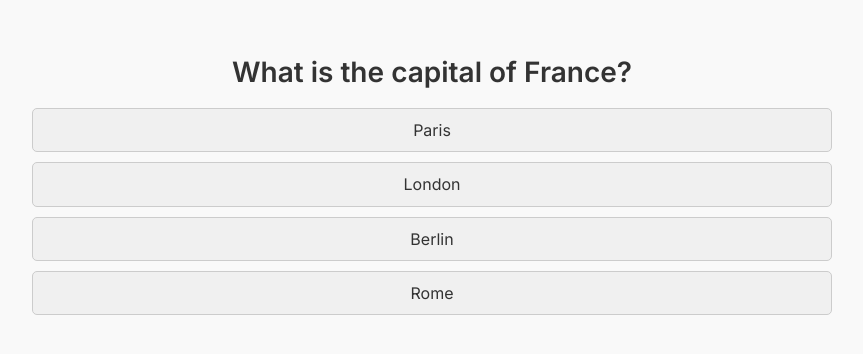
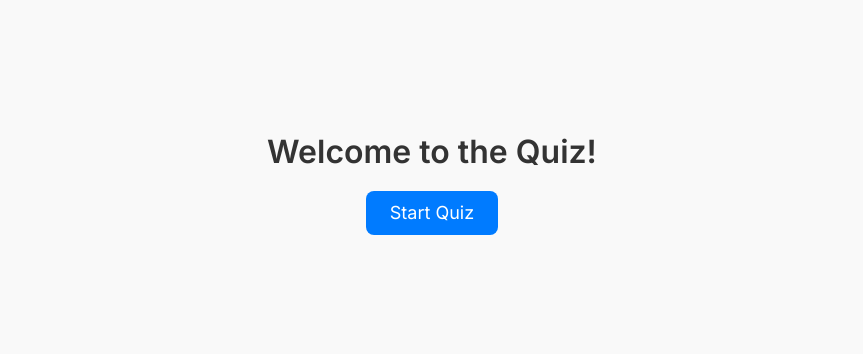
Before and after one commit to Dor-Ka/frontend-react-quiz-app, a React (Vite) app: page / in a window 1280 px wide. Shown: the part 246-600 px from the top of the page, without its empty margins (208-1071 px from the left). Built offline with nearby package versions, Linux system fonts and the light colour scheme.

Commit message:
feat: add start screen with button and routing logic

```diff
--- a/src/App.jsx
+++ b/src/App.jsx
@@ -1,7 +1,19 @@
-import Quiz from "./components/Quiz/Quiz.jsx";
+import { useState } from 'react';
+import StartScreen from './components/StartScreen/StartScreen';
+import Quiz from './components/Quiz/Quiz';
 
-function App() {
-    return <Quiz />;
-}
+const App = () => {
+    const [isStarted, setIsStarted] = useState(false);
+
+    return (
+        <>
+            {!isStarted ? (
+                <StartScreen onStart={() => setIsStarted(true)} />
+            ) : (
+                <Quiz />
+            )}
+        </>
+    );
+};
 
 export default App;
--- /dev/null
+++ b/src/components/StartScreen/StartScreen.jsx
@@ -0,0 +1,13 @@
+import React from 'react';
+import { StartContainer, StartTitle, StartButton } from './StartScreenStyles';
+
+const StartScreen = ({ onStart }) => {
+    return (
+        <StartContainer>
+            <StartTitle>Welcome to the Quiz!</StartTitle>
+            <StartButton onClick={onStart}>Start Quiz</StartButton>
+        </StartContainer>
+    );
+};
+
+export default StartScreen;
--- /dev/null
+++ b/src/components/StartScreen/StartScreenStyles.js
@@ -0,0 +1,31 @@
+import styled from 'styled-components';
+
+export const StartContainer = styled.div`
+    display: flex;
+    flex-direction: column;
+    align-items: center;
+    justify-content: center;
+    min-height: 100vh;
+    padding: 20px;
+`;
+
+export const StartTitle = styled.h1`
+    font-size: 32px;
+    margin-bottom: 20px;
+    color: ${({ theme }) => theme.colors.text};
+`;
+
+export const StartButton = styled.button`
+    padding: 12px 24px;
+    font-size: 18px;
+    background-color: ${({ theme }) => theme.colors.primary};
+    color: white;
+    border: none;
+    border-radius: 8px;
+    cursor: pointer;
+    transition: background-color 0.3s ease;
+
+    &:hover {
+        background-color: ${({ theme }) => theme.colors.primaryHover};
+    }
+`;
```
